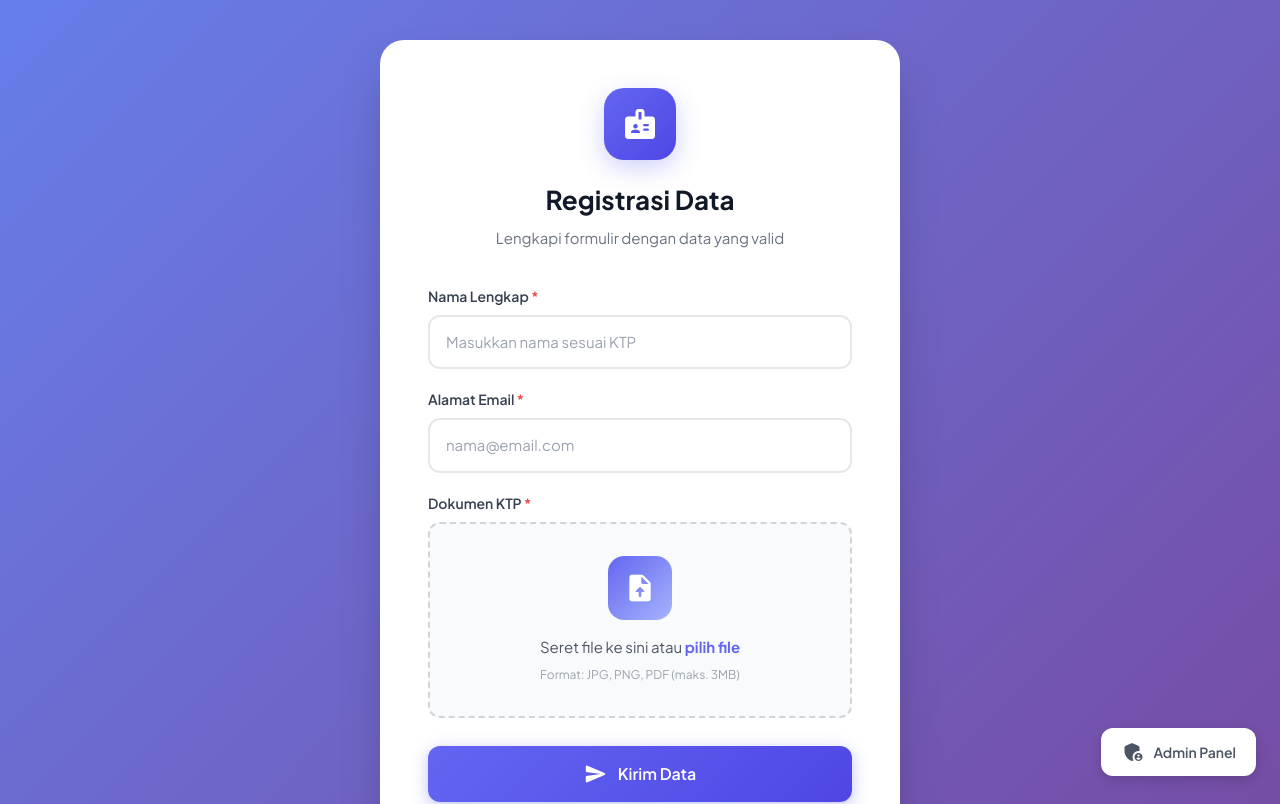
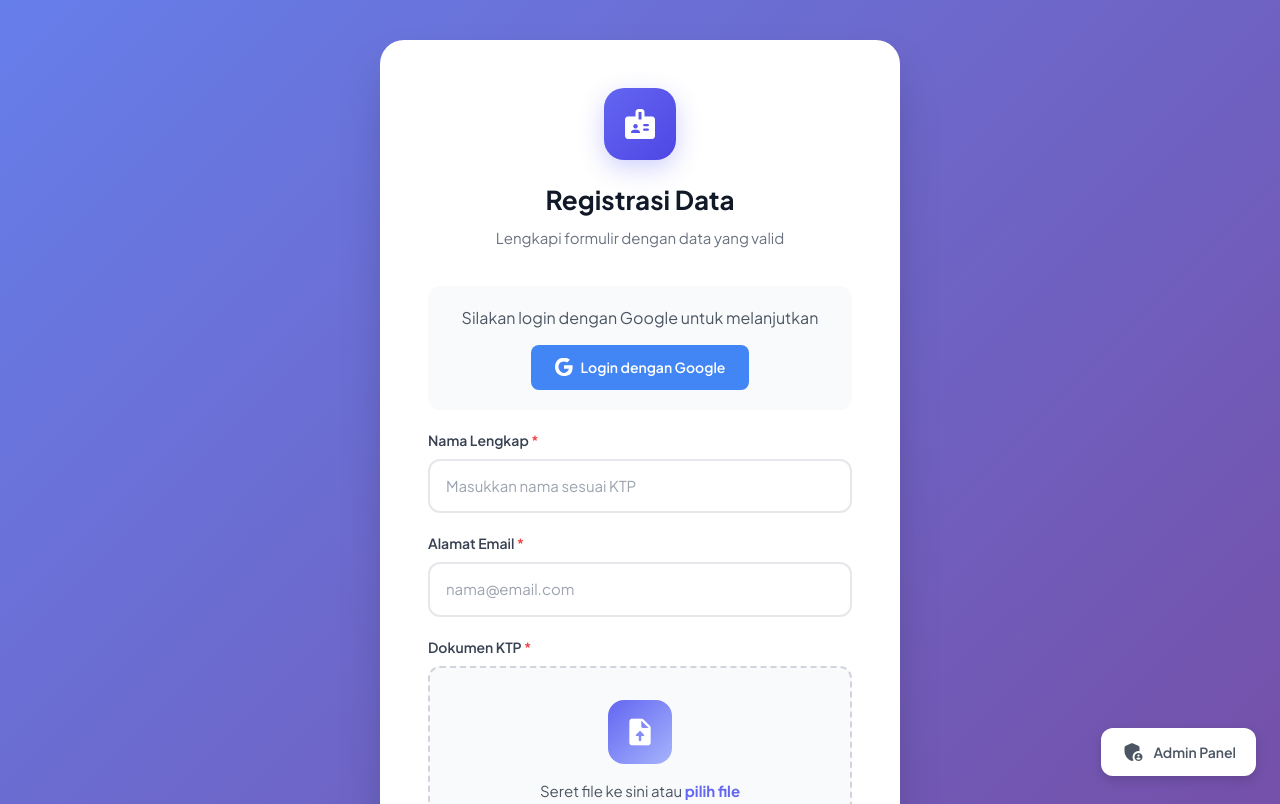
Before and after one commit to LvnnnX/form-admin, a React (Vite) app: page / in a window 1280 px wide. Shown: the top 804 px of the page. Built offline with nearby package versions, Linux system fonts and the light colour scheme; no server answers.

Commit message:
fixing few minor bugs

```diff
--- a/package.json
+++ b/package.json
@@ -11,6 +11,7 @@
     "vercel-build": "npm ci && npm run build"
   },
   "dependencies": {
+    "@react-oauth/google": "^0.13.4",
     "googleapis": "^171.4.0",
     "react": "^18.2.0",
     "react-dom": "^18.2.0",
--- a/src/FormPage.jsx
+++ b/src/FormPage.jsx
@@ -1,4 +1,5 @@
-import { useState, useContext } from 'react'
+import { useState, useContext, useEffect } from 'react'
+import { useGoogleLogin } from '@react-oauth/google'
 import { AppContext } from './App'
 
 function createConfetti() {
@@ -16,11 +17,45 @@ function createConfetti() {
 
 export default function FormPage() {
   const { navigate } = useContext(AppContext)
+  const [user, setUser] = useState(null)
   const [file, setFile] = useState(null)
   const [loading, setLoading] = useState(false)
   const [preview, setPreview] = useState(null)
   const [dragOver, setDragOver] = useState(false)
   const [form, setForm] = useState({ nama: '', email: '' })
+
+  const clientId = import.meta.env.VITE_GOOGLE_CLIENT_ID || ''
+
+  const googleLogin = useGoogleLogin({
+    onSuccess: (response) => {
+      setUser(response)
+    },
+    onError: (error) => {
+      console.error('Login failed:', error)
+      alert('Gagal login dengan Google. Silakan coba lagi.')
+    },
+    scope: 'https://www.googleapis.com/auth/userinfo.email https://www.googleapis.com/auth/userinfo.profile',
+    flow: 'implicit',
+  })
+
+  useEffect(() => {
+    if (user) {
+      // Decode JWT to get user info
+      try {
+        const payload = JSON.parse(atob(user.access_token.split('.')[1]))
+        setForm(prev => ({
+          ...prev,
+          email: prev.email || payload.email,
+          nama: prev.nama || payload.name || ''
+        }))
+      } catch (e) {
+        console.error('Failed to decode token:', e)
+      }
+    }
+  }, [user])
+
+  // Check if OAuth is configured
+  const isOAuthConfigured = !!clientId
 
   const handleFileChange = (f) => {
     if (!f) return
@@ -41,15 +76,33 @@ export default function FormPage() {
   const handleSubmit = async (e) => {
     e.preventDefault()
     if (!file) { alert('Dokumen Wajib - Silakan upload KTP'); return }
+
+    // If OAuth is configured, require login
+    if (isOAuthConfigured && !user) {
+      alert('Silakan login dengan Google terlebih dahulu')
+      return
+    }
+
     setLoading(true)
 
     const reader = new FileReader()
     reader.onload = async (event) => {
+      // Get user email from Google login or form input
+      let userEmail = form.email
+
+      if (user) {
+        try {
+          const payload = JSON.parse(atob(user.access_token.split('.')[1]))
+          userEmail = payload.email
+        } catch (e) {}
+      }
+
       const payload = {
         nama: form.nama,
-        email: form.email,
+        email: userEmail,
         fileName: file.name,
-        fileData: event.target.result
+        fileData: event.target.result,
+        submittedBy: user ? JSON.parse(atob(user.access_token.split('.')[1])).email : null
       }
 
       try {
@@ -80,6 +133,59 @@ export default function FormPage() {
       <div style={{ minHeight: '100vh', display: 'flex', alignItems: 'center', justifyContent: 'center', padding: '40px 20px' }}>
         <div className='form-card'>
           <div className='form-header'><div className='form-icon'><span className='material-icons-round'>badge</span></div><h1>Registrasi Data</h1><p>Lengkapi formulir dengan data yang valid</p></div>
+
+          {isOAuthConfigured && (
+            <div className='form-group'>
+              {!user ? (
+                <div style={{ textAlign: 'center', padding: '20px', background: 'var(--gray-50)', borderRadius: '12px', marginBottom: '20px' }}>
+                  <p style={{ marginBottom: '15px', color: 'var(--gray-600)' }}>Silakan login dengan Google untuk melanjutkan</p>
+                  <button
+                    type="button"
+                    onClick={() => googleLogin()}
+                    style={{
+                      background: '#4285f4',
+                      color: 'white',
+                      border: 'none',
+                      padding: '12px 24px',
+                      borderRadius: '8px',
+                      fontSize: '14px',
+                      fontWeight: '600',
+                      cursor: 'pointer',
+                      display: 'inline-flex',
+                      alignItems: 'center',
+                      gap: '8px'
+                    }}
+                  >
+                    <svg width="18" height="18" viewBox="0 0 18 18" fill="none" xmlns="http://www.w3.org/2000/svg">
+                      <path d="M17.64 9.2C17.64 8.5669 17.5827 7.95274 17.4724 7.36364H9V10.845H13.8617C13.6025 12.1598 12.8341 13.3223 11.7317 14.0727V16.4636H14.8273C16.5176 14.9218 17.64 12.7351 17.64 9.2Z" fill="white"/>
+                      <path d="M9 18C11.49 18 13.59 17.1545 14.8273 16.4636L11.7317 14.0727C10.8822 14.6455 9.80949 15 9 15C6.65516 15 4.67627 13.2626 3.93281 11.0577H1.05664V13.4718C2.40627 16.4018 5.59181 18 9 18Z" fill="white"/>
+                      <path d="M3.93281 11.0577C3.66025 10.348 3.5 9.59679 3.5 8.81818C3.5 8.03958 3.66025 7.28836 3.93281 6.57874V4.16464H1.05664C0.3725 5.54828 0 7.09649 0 8.81818C0 10.5399 0.3725 12.0881 1.05664 13.4718L3.93281 11.0577Z" fill="white"/>
+                      <path d="M9 3.40909C10.1699 3.40909 11.2434 3.76364 12.1036 4.52727L14.8991 1.73182C13.5886 0.404545 11.4851 -0.272728 9 -0.272728C5.59181 -0.272728 2.40627 1.32727 1.05664 4.25727L3.93281 6.67136C4.67627 4.46646 6.65516 3.40909 9 3.40909Z" fill="white"/>
+                    </svg>
+                    Login dengan Google
+                  </button>
+                </div>
+              ) : (
+                <div style={{ display: 'flex', alignItems: 'center', gap: '12px', padding: '12px', background: '#dcfce7', borderRadius: '12px', marginBottom: '20px', border: '1px solid #86efac' }}>
+                  <div style={{ width: '40px', height: '40px', borderRadius: '50%', background: '#22c55e', display: 'flex', alignItems: 'center', justifyContent: 'center', color: 'white', fontWeight: 'bold' }}>
+                    {form.nama ? form.nama.charAt(0).toUpperCase() : 'U'}
+                  </div>
+                  <div style={{ flex: 1 }}>
+                    <div style={{ fontWeight: '600', color: '#166534' }}>{form.nama || 'User'}</div>
+                    <div style={{ fontSize: '13px', color: '#15803d' }}>{form.email}</div>
+                  </div>
+                  <button
+                    type="button"
+                    onClick={() => setUser(null)}
+                    style={{ background: 'transparent', border: 'none', cursor: 'pointer', color: '#15803d', fontSize: '13px' }}
+                  >
+                    Logout
+                  </button>
+                </div>
+              )}
+            </div>
+          )}
+
           <form onSubmit={handleSubmit}>
             <div className='form-group'><label className='form-label'>Nama Lengkap <span className='required'>*</span></label><input type='text' className='form-input' placeholder='Masukkan nama sesuai KTP' value={form.nama} onChange={(e) => setForm({ ...form, nama: e.target.value })} required /></div>
             <div className='form-group'><label className='form-label'>Alamat Email <span className='required'>*</span></label><input type='email' className='form-input' placeholder='nama@email.com' value={form.email} onChange={(e) => setForm({ ...form, email: e.target.value })} required /></div>
--- a/src/main.jsx
+++ b/src/main.jsx
@@ -1,9 +1,18 @@
 import React from 'react'
 import ReactDOM from 'react-dom/client'
+import { GoogleOAuthProvider } from '@react-oauth/google'
 import App from './App'
+
+const clientId = import.meta.env.VITE_GOOGLE_CLIENT_ID || ''
 
 ReactDOM.createRoot(document.getElementById('app')).render(
   <React.StrictMode>
-    <App />
+    {clientId ? (
+      <GoogleOAuthProvider clientId={clientId}>
+        <App />
+      </GoogleOAuthProvider>
+    ) : (
+      <App />
+    )}
   </React.StrictMode>
 )
```
Also changed, not shown: api/google.js (+58 -68 lines), 1 other file (tests, documents, lock files or other folders).
